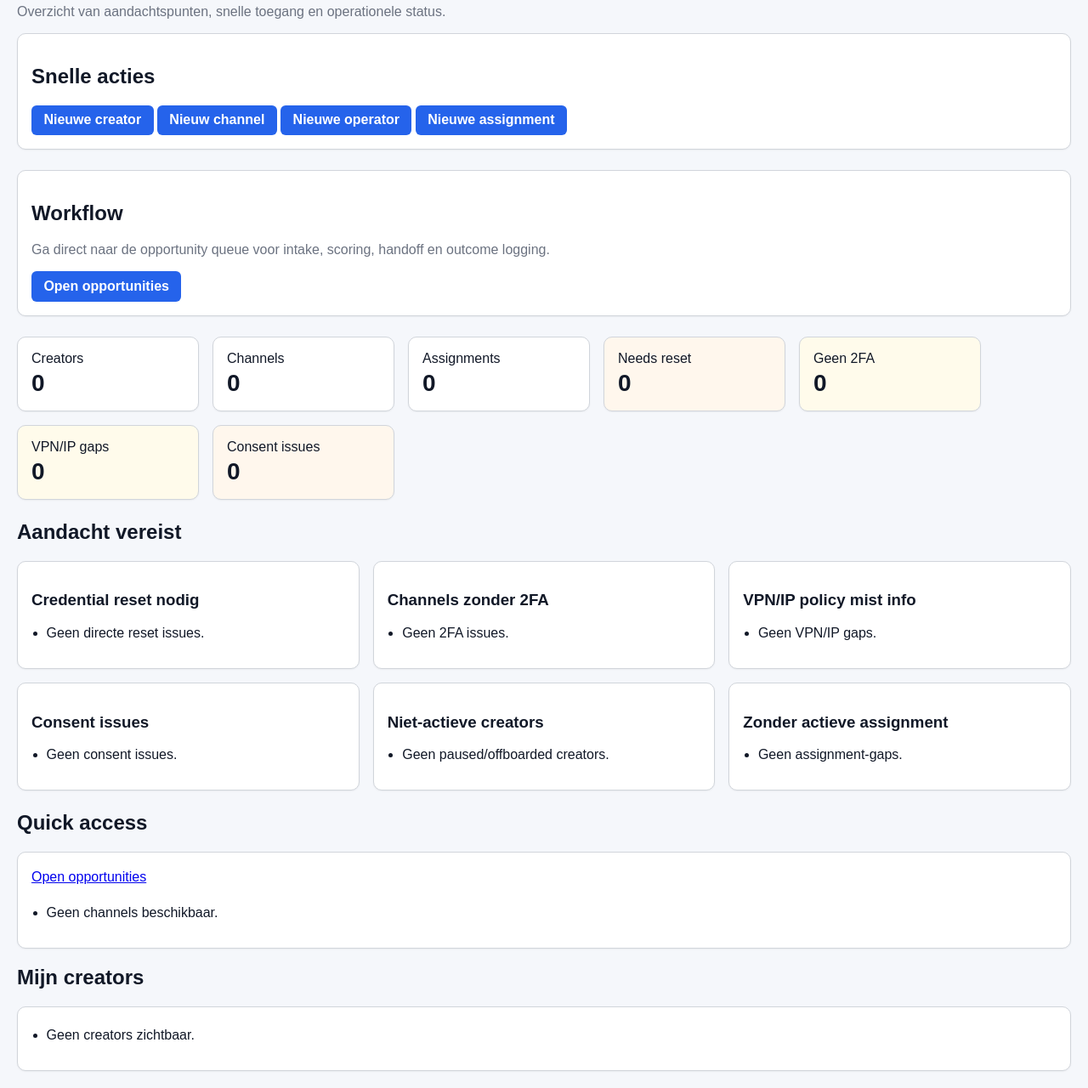
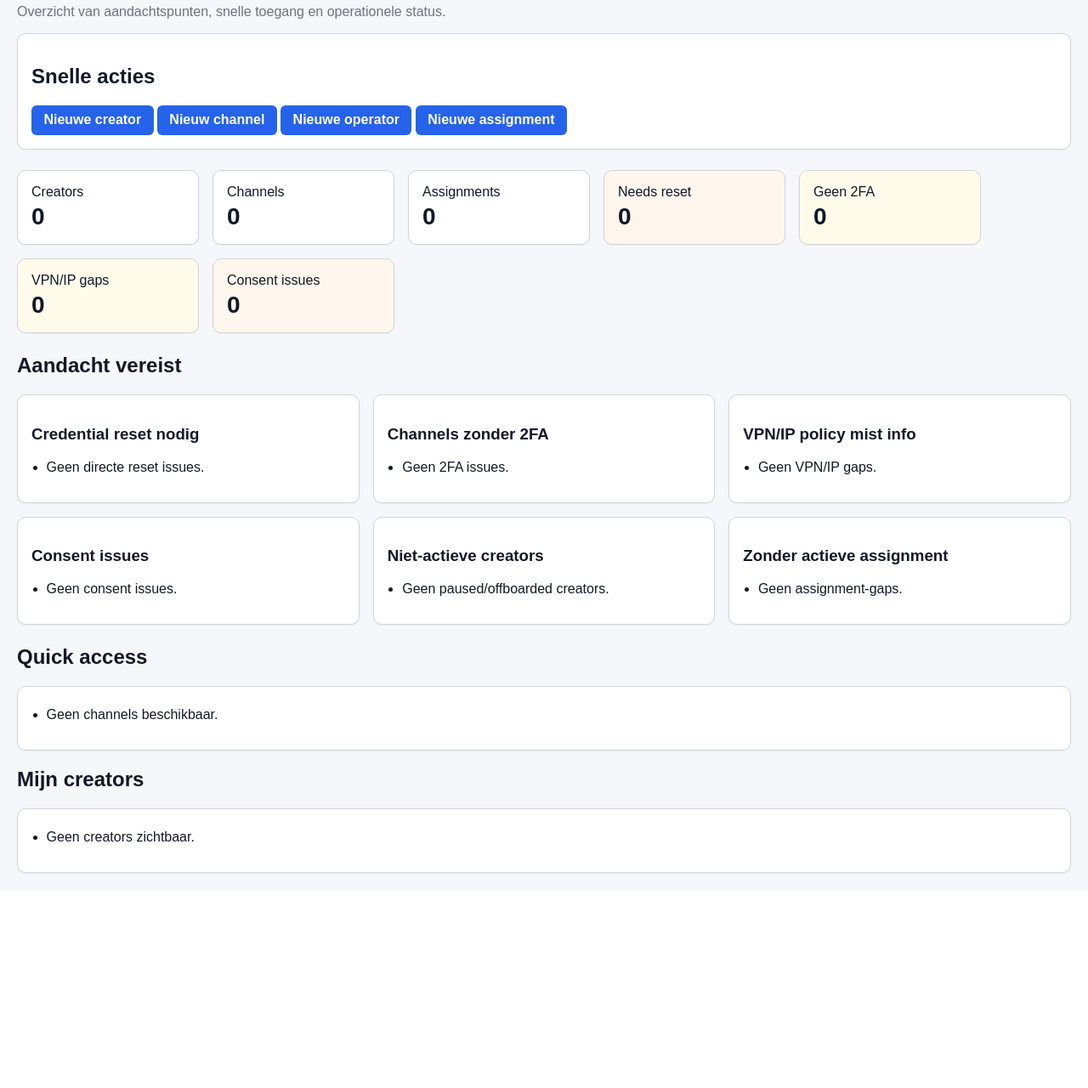
Before and after one commit to Hank-chinasky/marketing-monitor-v2, a Django app: page / in a window 1280 px wide. Shown: the part 180-1460 px from the top of the page at 85% size. After the commit the page ends 1209 px from the top, so only its background shows below. Run offline with Django 5.2, Linux system fonts and the light colour scheme; the visitor is signed in with stand-in values (Sample User, id 1); data comes from the database, SQL or seed files in the repository; data that the repository does not hold is empty.

Commit message:
Restore dashboard by removing incomplete opportunity wiring

```diff
--- a/core/urls.py
+++ b/core/urls.py
@@ -9,12 +9,6 @@ from core.material_views import (
     CreatorDetailView,
     CreatorMaterialBulkDeleteView,
     CreatorMaterialDownloadView,
-)
-from core.opportunity_views import (
-    OpportunityDetailView,
-    OpportunityOutcomeCreateView,
-    OpportunityQueueView,
-    OpportunityUpdateView,
 )
 from core.views import (
     ChannelDetailView,
@@ -83,12 +77,4 @@ urlpatterns = [
         OperatorPasswordResetView.as_view(),
         name="operator-reset-password",
     ),
-    path("opportunities/", OpportunityQueueView.as_view(), name="opportunity-queue"),
-    path("opportunities/<int:pk>/", OpportunityDetailView.as_view(), name="opportunity-detail"),
-    path("opportunities/<int:pk>/save/", OpportunityUpdateView.as_view(), name="opportunity-save"),
-    path(
-        "opportunities/<int:pk>/outcomes/add/",
-        OpportunityOutcomeCreateView.as_view(),
-        name="opportunity-outcome-add",
-    ),
 ]
--- a/templates/dashboard/operations_dashboard.html
+++ b/templates/dashboard/operations_dashboard.html
@@ -13,14 +13,6 @@
     <a class="primary-button" href="{% url 'assignment-create' %}">Nieuwe assignment</a>
 </div>
 {% endif %}
-
-<div class="panel" style="margin-bottom: 1.5rem;">
-    <h2>Workflow</h2>
-    <p class="muted" style="margin-bottom: 1rem;">
-        Ga direct naar de opportunity queue voor intake, scoring, handoff en outcome logging.
-    </p>
-    <a class="primary-button" href="{% url 'opportunity-queue' %}">Open opportunities</a>
-</div>
 
 <div class="cards">
     <div class="card">
@@ -149,9 +141,6 @@
 
 <h2>Quick access</h2>
 <div class="panel">
-    <div class="quick-link" style="margin-bottom: 1rem;">
-        <a href="{% url 'opportunity-queue' %}">Open opportunities</a>
-    </div>
     <ul class="clean">
         {% for channel in quick_channels %}
             <li style="margin-bottom:0.75rem;">
```
